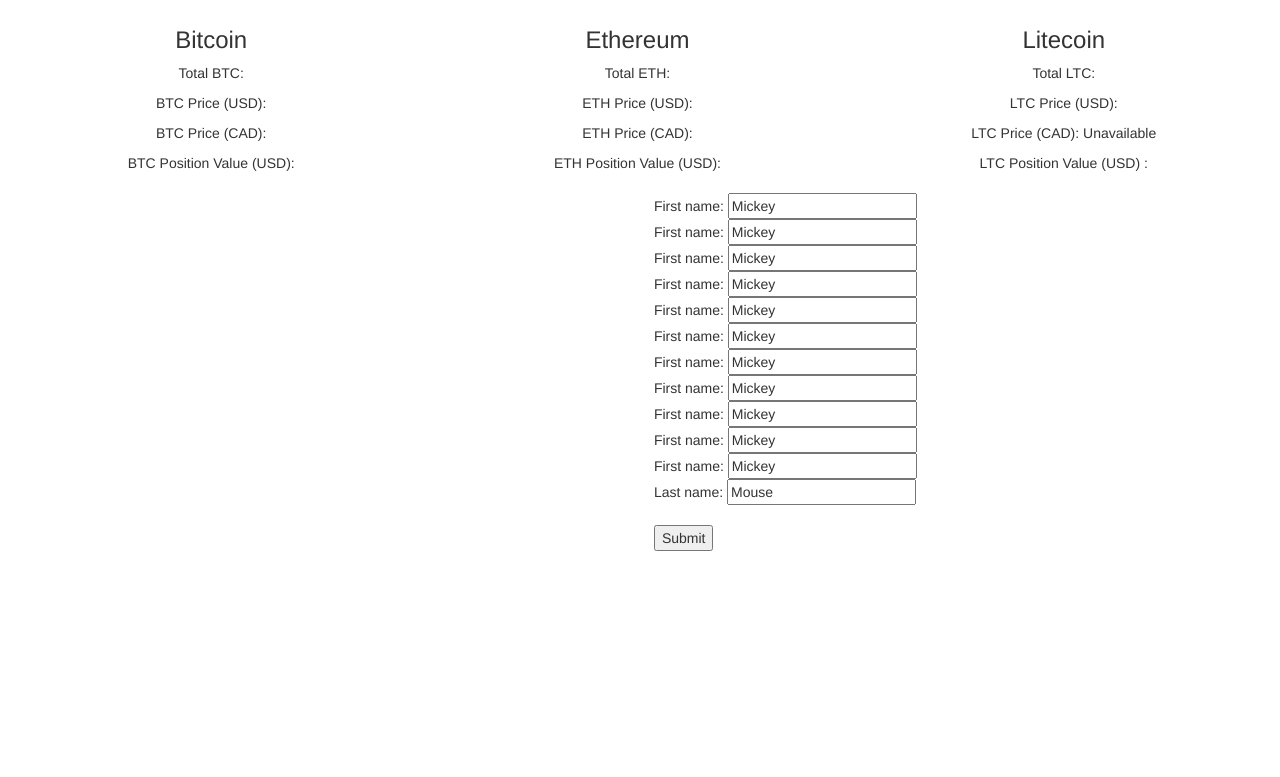
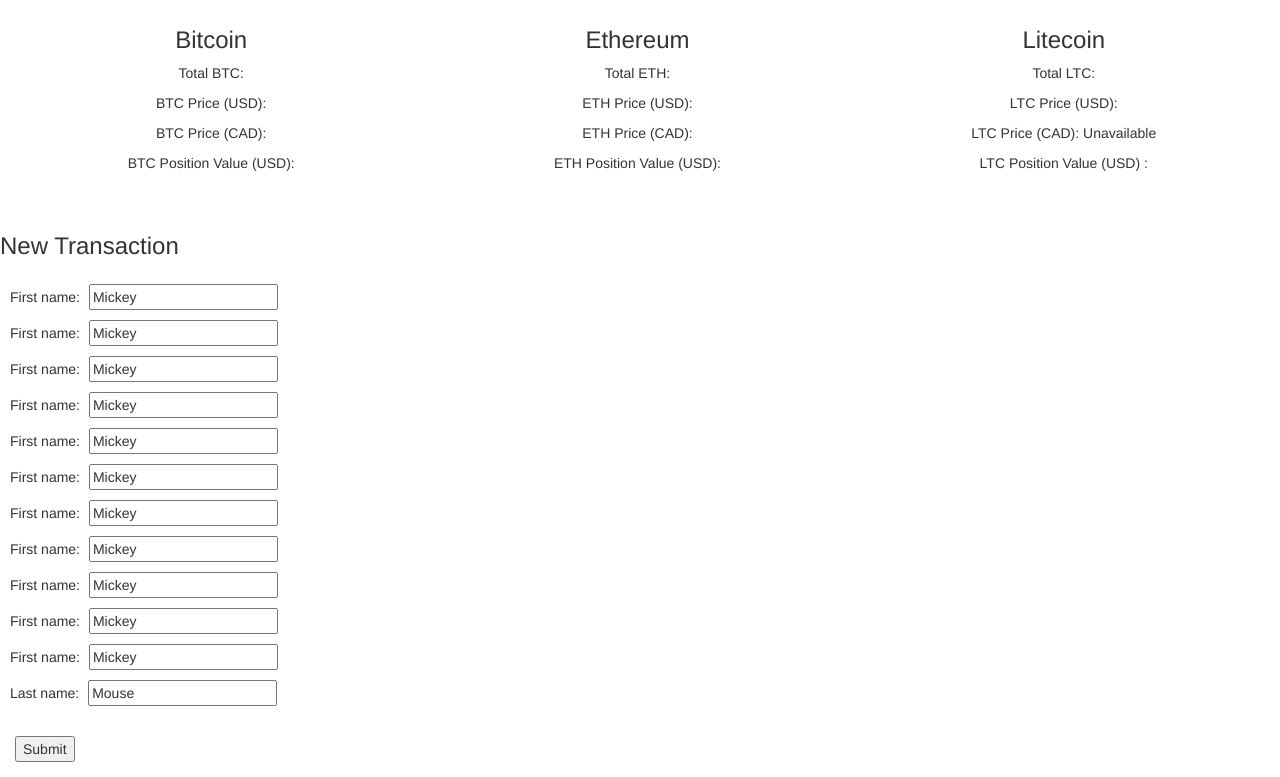
Before and after one commit to rohanbhatia/CryptoPortfolioApp, a website: page index.html in a window 1280 px wide. Shown: the part 98-875 px from the top of the page. Before the commit the page ends 800 px from the top, so only its background shows below. Drawn offline with nearby package versions, Linux system fonts and the light colour scheme; no server answers.

Commit message:
new transaction form

```diff
--- a/index.html
+++ b/index.html
@@ -50,6 +50,8 @@
 
   <div id="row2">
   	  <div id="container"></div>
+  	  <div>
+  	  <h3 id="title">New Transaction</h3>
 	  <form id="new_transaction" action="/transaction" method="post">
 			First name: <input type="text" name="firstname" value="Mickey"><br>
 			First name: <input type="text" name="firstname" value="Mickey"><br>
@@ -65,6 +67,7 @@
 			Last name:  <input type="text" name="lastname" value="Mouse"><br><br>
 			<input type="submit" value="Submit">
 	  </form>
+		</div>
   </div>
 
 
--- a/styles.css
+++ b/styles.css
@@ -36,5 +36,6 @@
 }
 
 #new_transaction > input {
+	margin:5px;
 
 }
```
